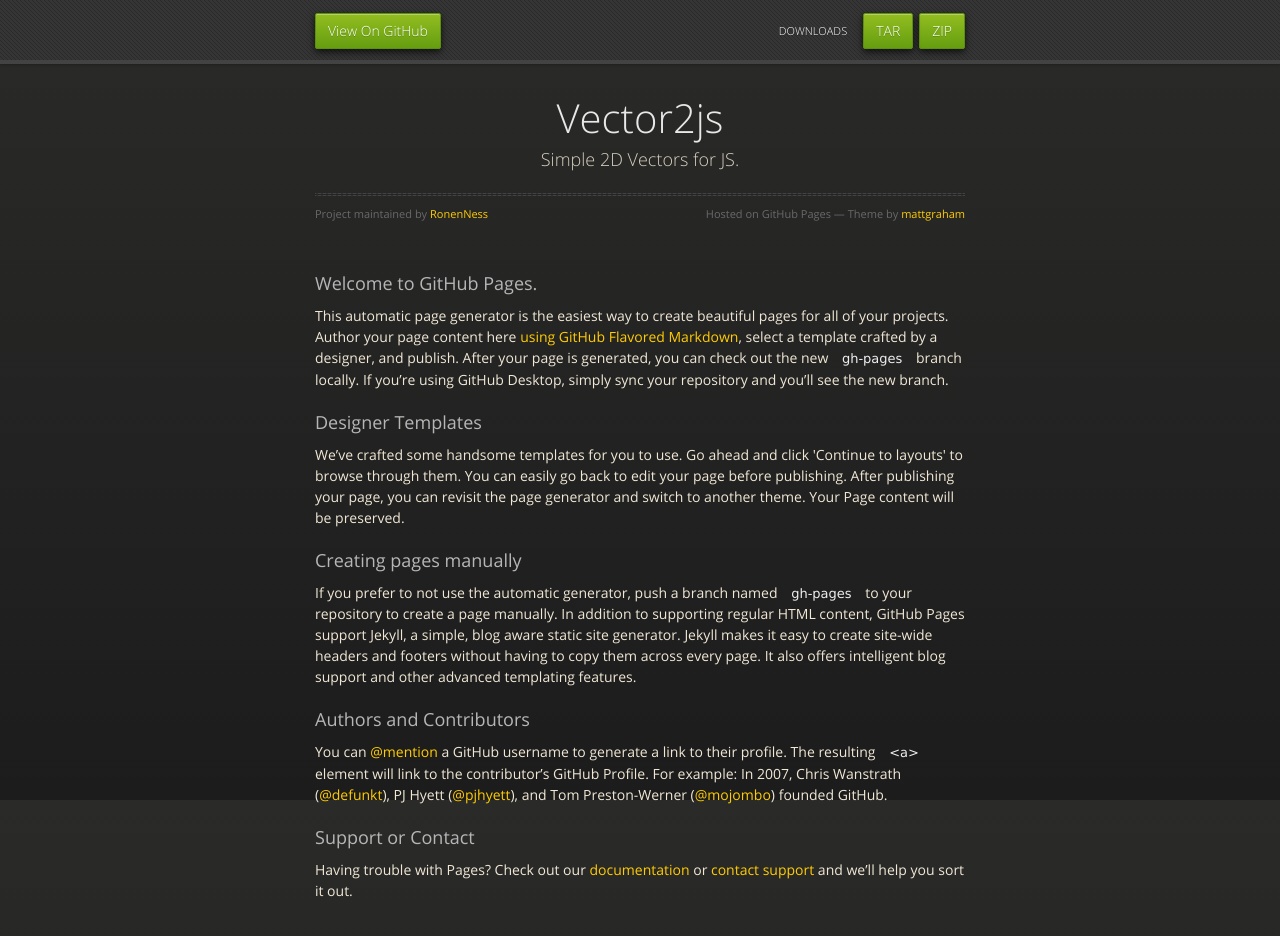
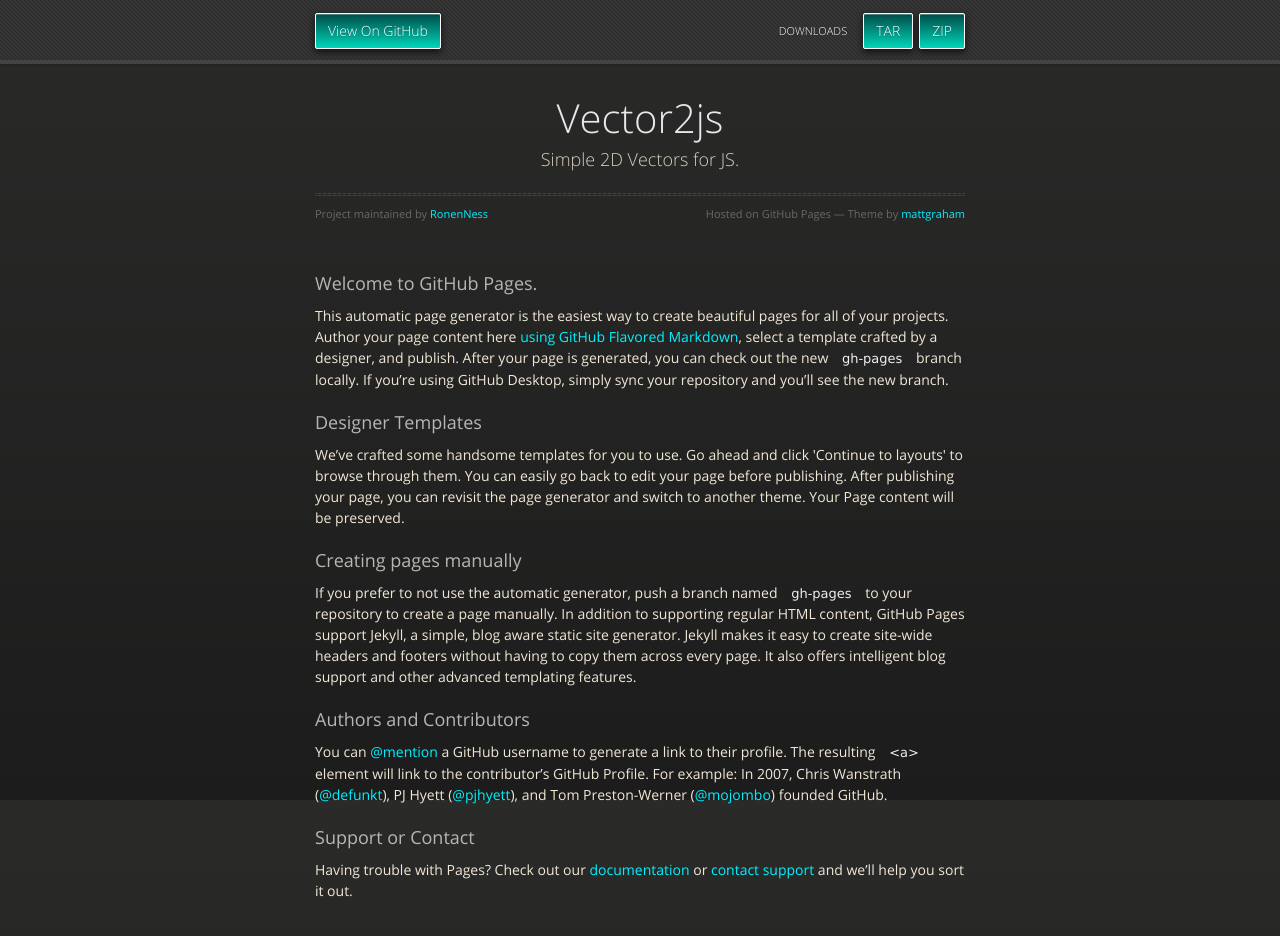
Before and after one commit to RonenNess/Vector2js, a plain HTML site: page index.html in a window 1280 px wide. Drawn offline with nearby package versions, Linux system fonts and the light colour scheme.

Commit message:
working on docs

```diff
--- a/index.html
+++ b/index.html
@@ -3,7 +3,11 @@
   <head>
     <meta charset="utf-8">
     <meta http-equiv="X-UA-Compatible" content="chrome=1">
-    <title>Vector2js by RonenNess</title>
+    <meta name="description" content="Simple JavaScript Vectors">
+    <meta name="keywords" content="HTML,JavaScript,Nodejs,Vectors,Math">
+    <meta name="author" content="Ronen Ness">
+
+    <title>Vector2js - Simple JavaScript Vectors!</title>
     <link rel="stylesheet" href="stylesheets/styles.css">
     <link rel="stylesheet" href="stylesheets/github-dark.css">
     <script src="https://ajax.googleapis.com/ajax/libs/jquery/1.7.1/jquery.min.js"></script>
--- a/stylesheets/styles.css
+++ b/stylesheets/styles.css
@@ -580,12 +580,12 @@
 }
 
 a {
-  color: #ffcc00;
+  color: #00f1ff;
   font-weight: 400;
   text-decoration: none;
 }
 a:hover {
-  color: #ffeb9b;
+  color: white;
 }
 
 a small {
@@ -727,13 +727,13 @@
 }
 #header nav li a {
   color: white;
-  border: 1px solid #5d910b;
-  background: -webkit-gradient(linear, 50% 0%, 50% 100%, color-stop(0%, #93bd20), color-stop(100%, #659e10));
-  background: -webkit-linear-gradient(#93bd20, #659e10);
-  background: -moz-linear-gradient(#93bd20, #659e10);
-  background: -o-linear-gradient(#93bd20, #659e10);
-  background: -ms-linear-gradient(#93bd20, #659e10);
-  background: linear-gradient(#93bd20, #659e10);
+  border: 1px solid white;
+  background: -webkit-gradient(linear, 50% 0%, 50% 100%, color-stop(0%, #004c48), color-stop(100%, #00d6b9));
+  background: -webkit-linear-gradient(#004c48, #00d6b9);
+  background: -moz-linear-gradient(#004c48, #00d6b9);
+  background: -o-linear-gradient(#004c48, #00d6b9);
+  background: -ms-linear-gradient(#004c48, #00d6b9);
+  background: linear-gradient(#004c48, #00d6b9);
   -moz-border-radius: 2px;
   -webkit-border-radius: 2px;
   -o-border-radius: 2px;
@@ -753,14 +753,8 @@
   text-align: center;
 }
 #header nav li a:hover {
-  background: -webkit-gradient(linear, 50% 0%, 50% 100%, color-stop(0%, #749619), color-stop(100%, #527f0e));
-  background: -webkit-linear-gradient(#749619, #527f0e);
-  background: -moz-linear-gradient(#749619, #527f0e);
-  background: -o-linear-gradient(#749619, #527f0e);
-  background: -ms-linear-gradient(#749619, #527f0e);
-  background: linear-gradient(#749619, #527f0e);
-  background-color: #659e10;
-  border: 1px solid #527f0e;
+  color: white;
+  border: 2px solid white;
   -moz-box-shadow: inset 0px 1px 1px rgba(0, 0, 0, 0.2), 0px 1px 0px rgba(0, 0, 0, 0);
   -webkit-box-shadow: inset 0px 1px 1px rgba(0, 0, 0, 0.2), 0px 1px 0px rgba(0, 0, 0, 0);
   -o-box-shadow: inset 0px 1px 1px rgba(0, 0, 0, 0.2), 0px 1px 0px rgba(0, 0, 0, 0);
```
Also changed, not shown: images/logo.png (added), images/supported.png (added), 1 other file.
